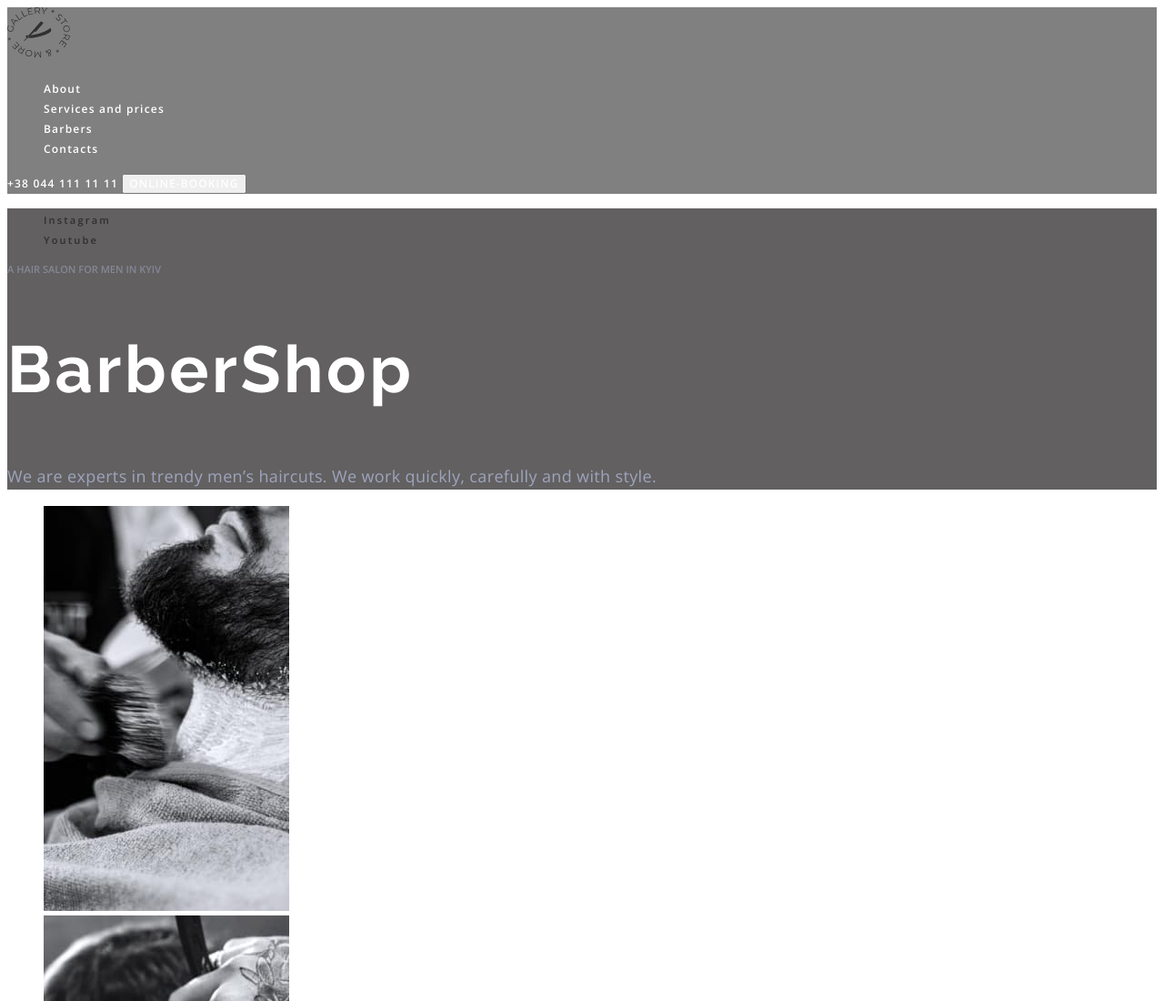
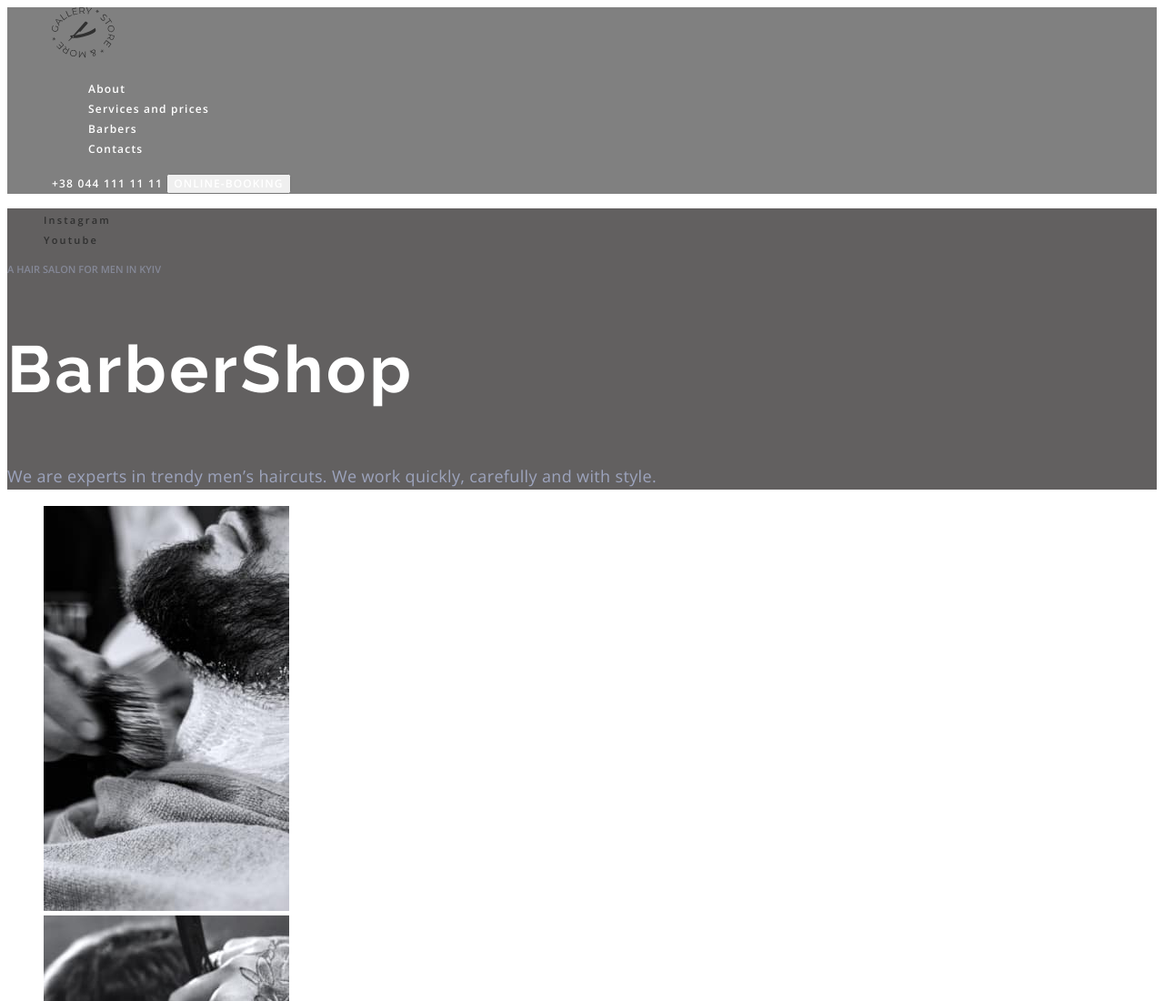
Before and after one commit to RAndriy1982/fs-79, a plain HTML site: page index.html in a window 1280 px wide. Shown: the top 1100 px of the page at 91% size. Drawn offline with nearby package versions, Linux system fonts and the light colour scheme.

Commit message:
added teg container

```diff
--- a/css/styles.css
+++ b/css/styles.css
@@ -54,6 +54,14 @@ body {
   clip-path: inset(100%);
   clip: rect(0 0 0 0);
   overflow: hidden;
+}
+
+.container {
+  width: 1200px;
+  padding-left: 15px;
+  padding-right: 15px;
+  margin-left: auto;
+  margin-r: ;
 }
 
 /*--------HEADER--------------*/
--- a/index.html
+++ b/index.html
@@ -12,6 +12,7 @@
     </head>
     <body>
         <header class="header">
+            <div class="container">
                 <nav class="header-navigation">
                     <a class="header-logo" href="">
                         <img src="./images/logo.svg" alt="site logo">
@@ -25,6 +26,7 @@
                 </nav>
                 <a href="tel:+380441111111" class="header-tel link">+38 044 111 11 11</a>
                 <button type="button" class="header-btn btn">Online-booking</button>
+            </div>
         </header>
 
 
```
Lines whose indentation alone changed are shown as unchanged.
